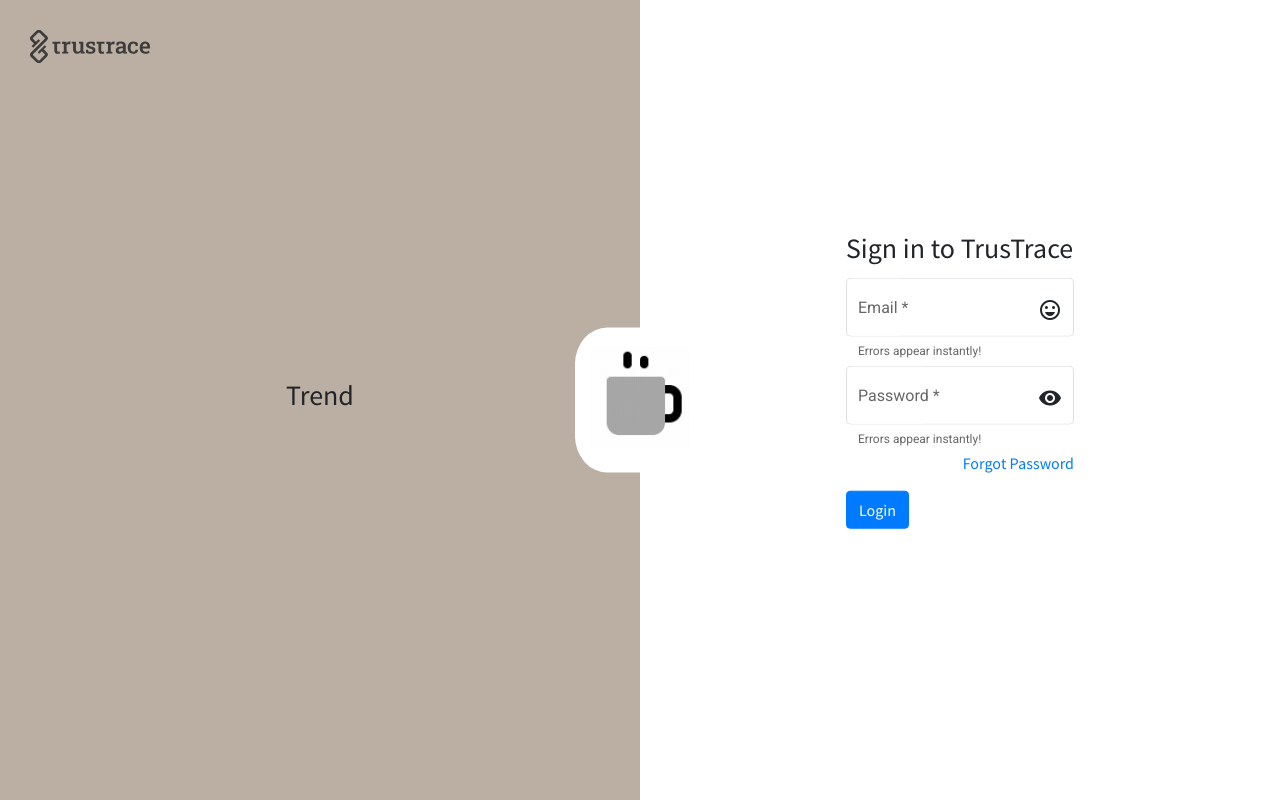
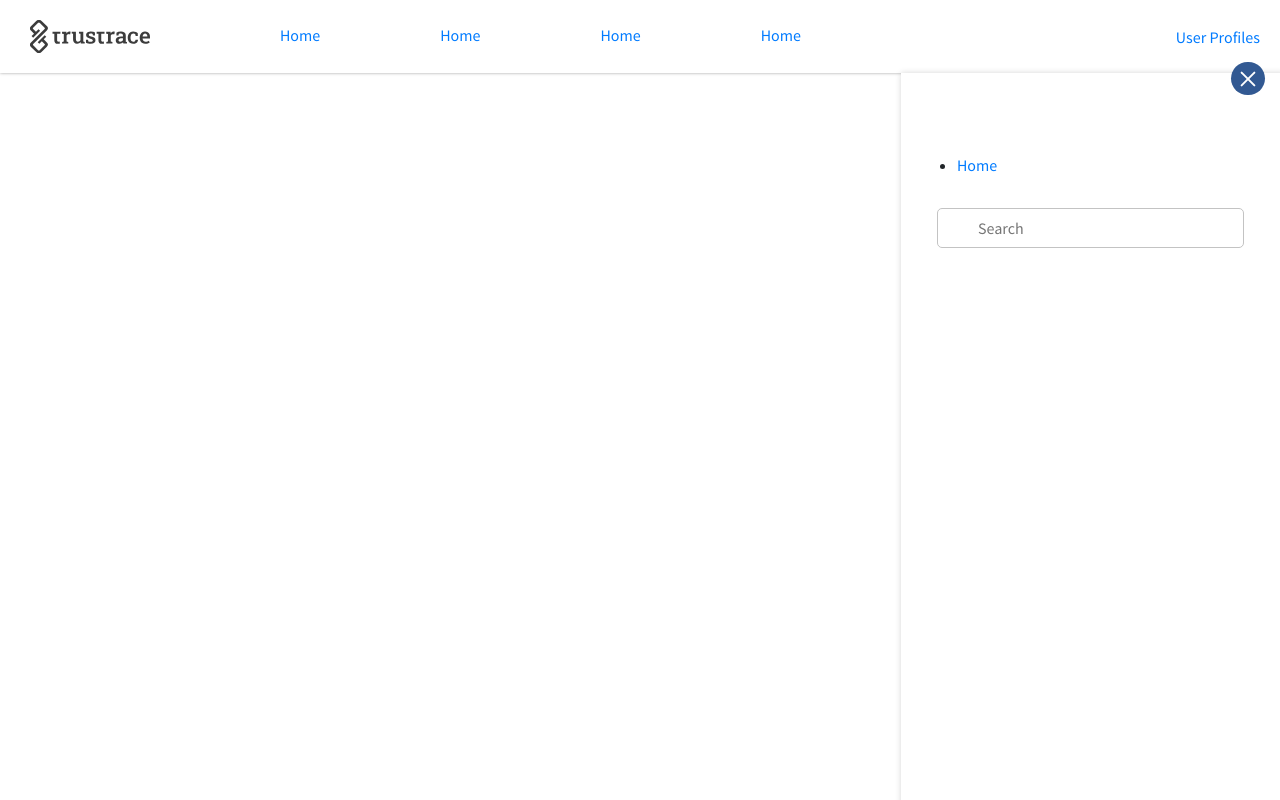
Before and after one commit to Vasanthvicky/my-app, an Angular app in the folder my-app/: page / in a window 1280 px wide. Shown: the top 800 px of the page. Built offline with nearby package versions, Linux system fonts and the light colour scheme.

Commit message:
header section menu items are added

```diff
--- a/my-app/src/app/app.component.html
+++ b/my-app/src/app/app.component.html
@@ -1,2 +1,2 @@
-<!-- <app-side-navigation></app-side-navigation> -->
-<app-login></app-login>
+<app-side-navigation></app-side-navigation>
+<!-- <app-login></app-login> -->
--- a/my-app/src/app/side-navigation/side-navigation.component.html
+++ b/my-app/src/app/side-navigation/side-navigation.component.html
@@ -1,3 +1,30 @@
+<div class="container-fluid">
+    <div class="row">
+        <div class="col-md-12 p-0">
+            <div class="navbar-header-section">
+                <div class="navbar-left-side-section">
+                    <div class="brand-details">
+                        <div class="brand-logo">
+                            <img src="../../assets/brand-logo/trustrace_logo_black.svg" alt="">
+                        </div>
+                    </div>
+                    <ul class="menu-items">
+                        <li><a href="">Home</a></li>
+                        <li><a href="">Home</a></li>
+                        <li><a href="">Home</a></li>
+                        <li><a href="">Home</a></li>
+                    </ul>
+                </div>
+                <div class="navbar-right-side-section">
+                    <ul class="menu-items">
+                        <li><a href="">User Profiles</a></li>
+                    </ul>
+                </div>
+            </div>
+        </div>
+    </div>
+</div>
+
 <div class="container-fluid">
     <div class="row">
         <div class="col-md-12">
@@ -22,144 +49,36 @@
                 <div class="navbar-right-block" [ngClass]="status ? 'success' : 'icon--active'">
                     <div class="nav navbar navbar-right">
                         <div class="navbar-right-inner">
-                           <!--  <div class="navbar-right-search">
+                            <ul class="menubar-list">
+                                <li class="list-items">
+                                    <a href="">
+                                        Home
+                                    </a>
+                                </li>
+                            </ul>
+                            <div class="navbar-right-search">
                                 <div class="right-menu-search-block">
                                     <div class="search-input">
                                         <i class="fa fa-search"></i>
                                         <input
-                                            placeholder="{{ 'Search' | translate }} "
-                                            [(ngModel)]="searchText"
+                                            placeholder="{{ 'Search' }} "
                                             #search
                                         />
                                         <button
                                             class="clear-btn"
-                                            [disableRipple]="true"
                                             *ngIf="search.value"
                                             matSuffix
                                             mat-icon-button
                                             aria-label="Clear"
-                                            (click)="clearSearch()"
                                         >
                                             <mat-icon class="mat-icon-clear">close</mat-icon>
                                         </button>
                                     </div>
                                 </div>
-                                <h5 class="chart-menu-title">
-                                    All Charts
-                                </h5>
-                            </div> -->
+                            </div>
                             <div class="navbar-material-collapse">
                                 <div class="right-side-expansion-panel-block">
 
-
-
-                                    <!-- <mat-expansion-panel
-                                        (opened)="panelOpenState = true"
-                                        (closed)="panelOpenState = false"
-                                        [expanded]="panelOpenState"
-                                    >
-                                        <mat-expansion-panel-header>
-                                            <mat-panel-description>
-                                                Favorites
-                                            </mat-panel-description>
-                                        </mat-expansion-panel-header>
-                                        <ul class="chart-list-items">
-                                            <ng-container *ngIf="favoriteConfig.length > 0">
-                                                <li
-                                                    class="chart-list"
-                                                    *ngFor="
-                                                        let chart of favoriteConfig
-                                                            | searchFilter: { displayName: searchText };
-                                                        let chartInd = index
-                                                    "
-                                                    [ngClass]="
-                                                        active && chartInd === index && 'Favorites' === categoryName
-                                                            ? 'panel-active'
-                                                            : ''
-                                                    "
-                                                >
-                                                    <span
-                                                        (click)="
-                                                            onChartClick(
-                                                                chart.itemId,
-                                                                chart.customFieldId,
-                                                                chart.chartType
-                                                            );
-                                                            activeChartName(chartInd, 'Favorites')
-                                                        "
-                                                    >
-                                                        {{ chart.displayName | translate }}
-                                                    </span>
-                                                </li>
-                                            </ng-container>
-                                            <li *ngIf="favoriteConfig.length === 0">
-                                                <span
-                                                    [ngClass]="{ chartListDisabled: favoriteConfig.length === 0 }"
-                                                    >{{ 'No favorites found' | translate }}</span
-                                                >
-                                            </li>
-                                        </ul>
-                                    </mat-expansion-panel>
-
-                                    <mat-expansion-panel
-                                        (opened)="setStep(catInd)"
-                                        [expanded]="step === catInd"
-                                        *ngFor="let category of chartConfig; let catInd = index"
-                                    >
-                                        <mat-expansion-panel-header>
-                                            <mat-panel-description (click)="changeType(catInd)">
-                                                <div class="selected-menu-items">
-                                                    <label class="category-label">{{
-                                                        category.displayName | translate
-                                                    }}</label>
-                                                    <div [ngClass]="{ selected: selectedCategory === category.category }"></div>
-                                                </div>
-                                            </mat-panel-description>
-                                        </mat-expansion-panel-header>
-                                        <ng-container>
-                                            <ul class="chart-list-items">
-                                                <li
-                                                    class="chart-list"
-                                                    *ngFor="
-                                                        let chart of chartItems
-                                                            | searchFilter: { displayName: searchText };
-                                                        let chartInd = index
-                                                    "
-                                                    [ngClass]="
-                                                        active &&
-                                                        chartInd === index &&
-                                                        category.displayName === categoryName
-                                                            ? 'panel-active'
-                                                            : ''
-                                                    "
-                                                >
-                                                    <span
-                                                        (click)="
-                                                            onChartClick(
-                                                                chart.itemId,
-                                                                chart.customFieldId,
-                                                                chart.chartType,
-                                                                chartInd
-                                                            );
-                                                            activeChartName(chartInd, category.displayName)
-                                                        "
-                                                    >
-                                                        {{ chart.displayName | translate }}
-                                                    </span>
-                                                    <div
-                                                        class="faviorites-icon"
-                                                        [ngClass]="
-                                                            isfavIconActive(chart.displayName)
-                                                                ? 'fav-icon-active'
-                                                                : ''
-                                                        "
-                                                    >
-                                                        <span class="fa fa-star"></span>
-                                                    </div>
-                                                </li>
-                                            </ul>
-                                        </ng-container>
-                                    </mat-expansion-panel> -->
                                 </div>
                             </div>
                         </div>
--- a/my-app/src/app/side-navigation/side-navigation.component.scss
+++ b/my-app/src/app/side-navigation/side-navigation.component.scss
@@ -1,3 +1,9 @@
+@import '../../mixins.scss';
+@import '../../variables.scss';
+
+
+
+
 .navbar-right-side-header-block {
     display: inline-block;
     position: relative;
@@ -224,3 +230,59 @@
         }
     }
 }
+
+.brand-logo {
+    width: 120px;
+    margin: 20px 30px;
+}
+
+.brand-details {
+    display: inline-flex;
+}
+
+.menu-items {
+    display: inline-flex;
+    li {
+        padding: 20px;
+        display: inline-flex;
+        a {
+            text-decoration: inherit;
+        }
+    }
+}
+
+//Top Navbar SCSS
+.navbar-header-section {
+    display: inline-flex;
+    width: 100%;
+    align-items: center;
+    vertical-align: middle;
+    box-shadow: 0 0 3px #a0a0a0;
+}
+
+.navbar-left-side-section {
+    width: 80%;
+    display: block;
+    float: left;
+    .menu-items {
+        display: inline-flex;
+        margin: 0;
+        li {
+            padding: 20px 60px;
+            text-align: center;
+        }
+    }
+}
+.navbar-right-side-section {
+    width: 20%;
+    display: block;
+    float: right;
+    text-align: right;
+    .menu-items {
+        display: block;
+        margin: 0;
+        li {
+            padding: 20px;
+        }
+    }
+}
```
